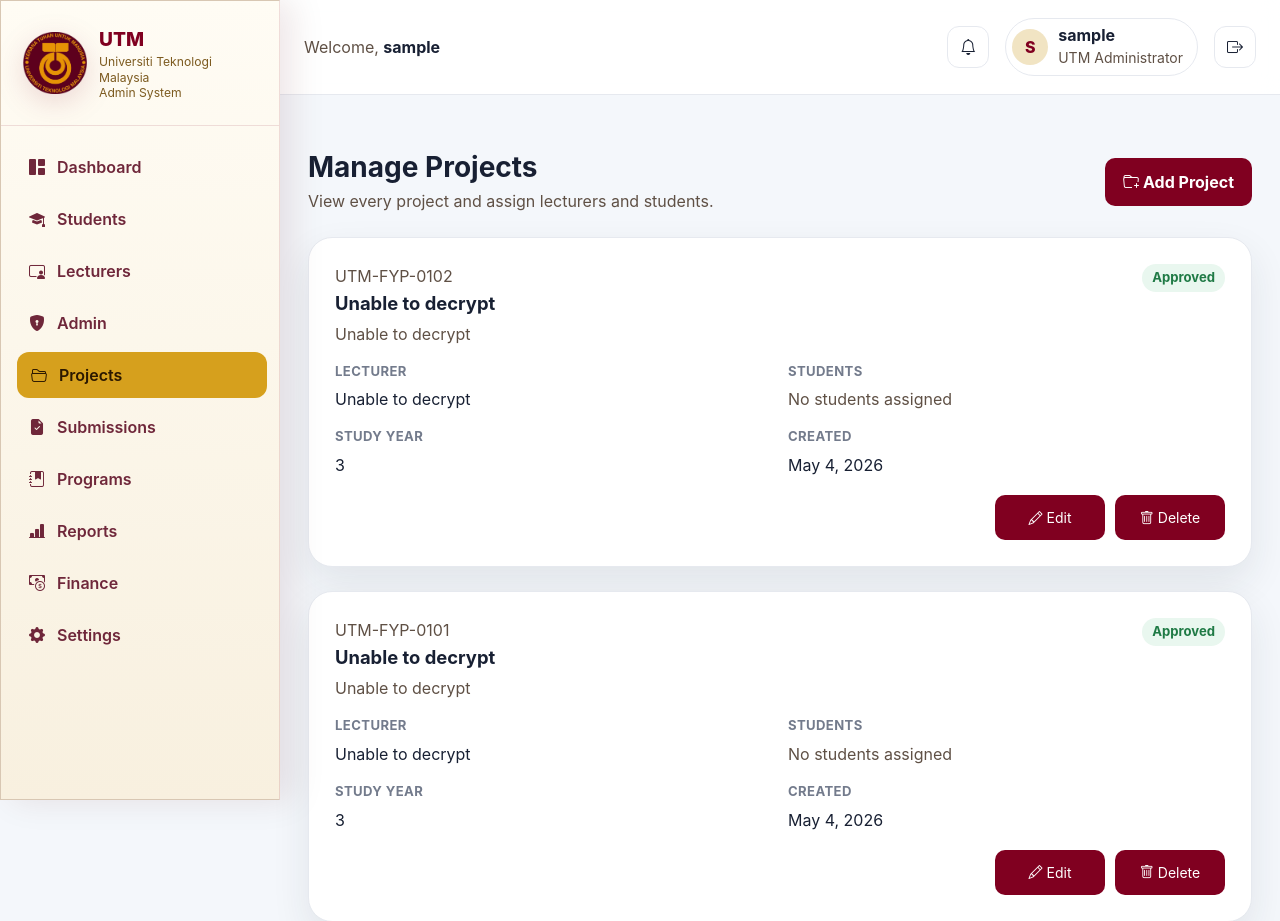
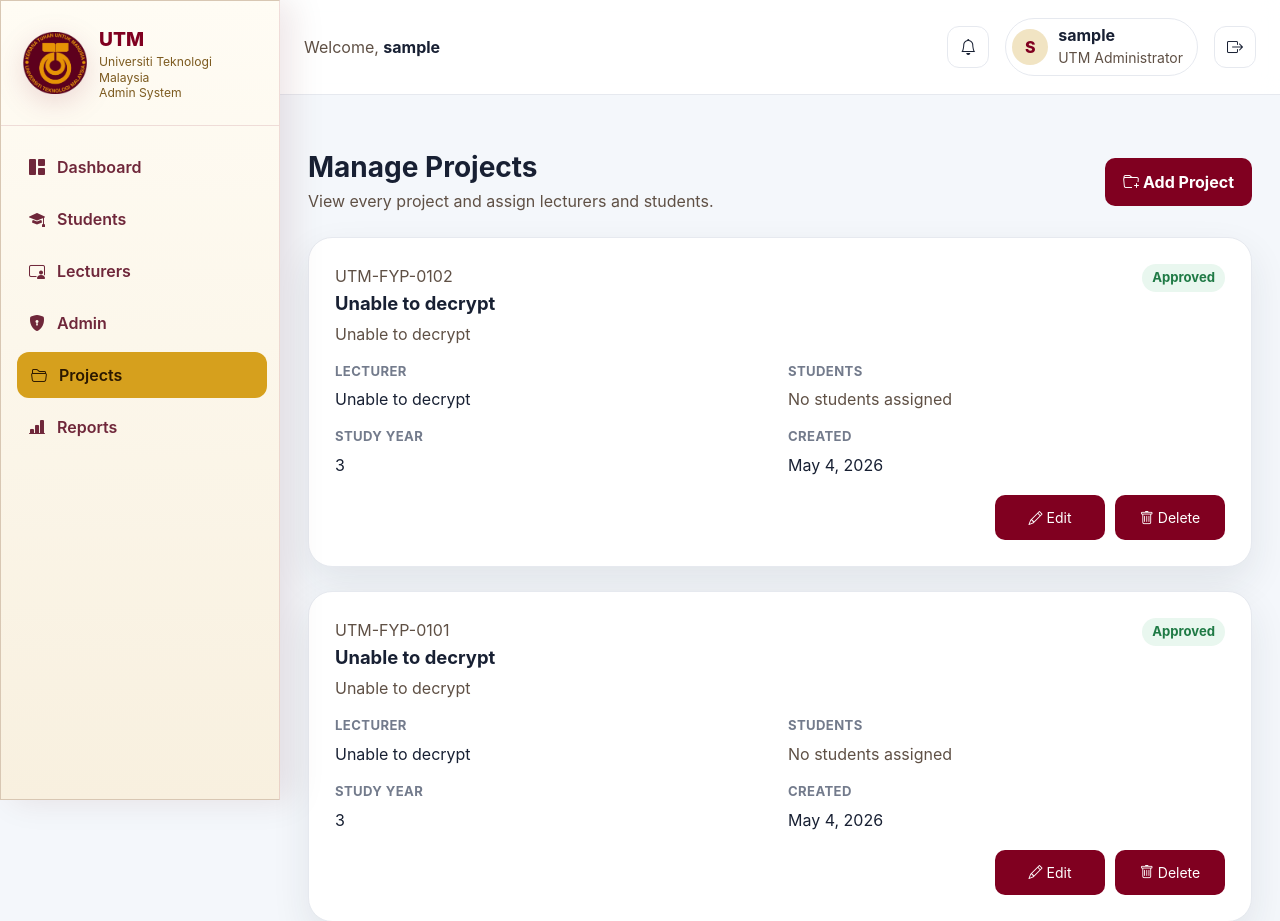
Before and after one commit to gurubesar/JSKP-Project-Collections-Repository-System, a PHP site: page /admin/admin_projects.php in a window 1280 px wide. Shown: the top 921 px of the page. Run offline with PHP 8.4, Linux system fonts and the light colour scheme; the visitor is signed in with stand-in values (Sample User, id 1); data comes from the database, SQL or seed files in the repository; some libraries are stand-ins or nearby versions.

Commit message:
remove unnesarry stuffs in admin sidebar

```diff
--- a/admin/admin_sidebar.php
+++ b/admin/admin_sidebar.php
@@ -28,25 +28,9 @@
             <i class="bi bi-folder2-open"></i>
             <span>Projects</span>
         </a>
-        <a class="sidebar-link" href="#">
-            <i class="bi bi-file-earmark-check-fill"></i>
-            <span>Submissions</span>
-        </a>
-        <a class="sidebar-link" href="#">
-            <i class="bi bi-journal-bookmark-fill"></i>
-            <span>Programs</span>
-        </a>
         <a class="sidebar-link<?= basename($_SERVER['PHP_SELF']) === 'report.php' ? ' active' : '' ?>" href="report.php">
             <i class="bi bi-bar-chart-line-fill"></i>
             <span>Reports</span>
         </a>
-        <a class="sidebar-link" href="#">
-            <i class="bi bi-cash-coin"></i>
-            <span>Finance</span>
-        </a>
-        <a class="sidebar-link" href="#">
-            <i class="bi bi-gear-fill"></i>
-            <span>Settings</span>
-        </a>
     </nav>
 </aside>
```
